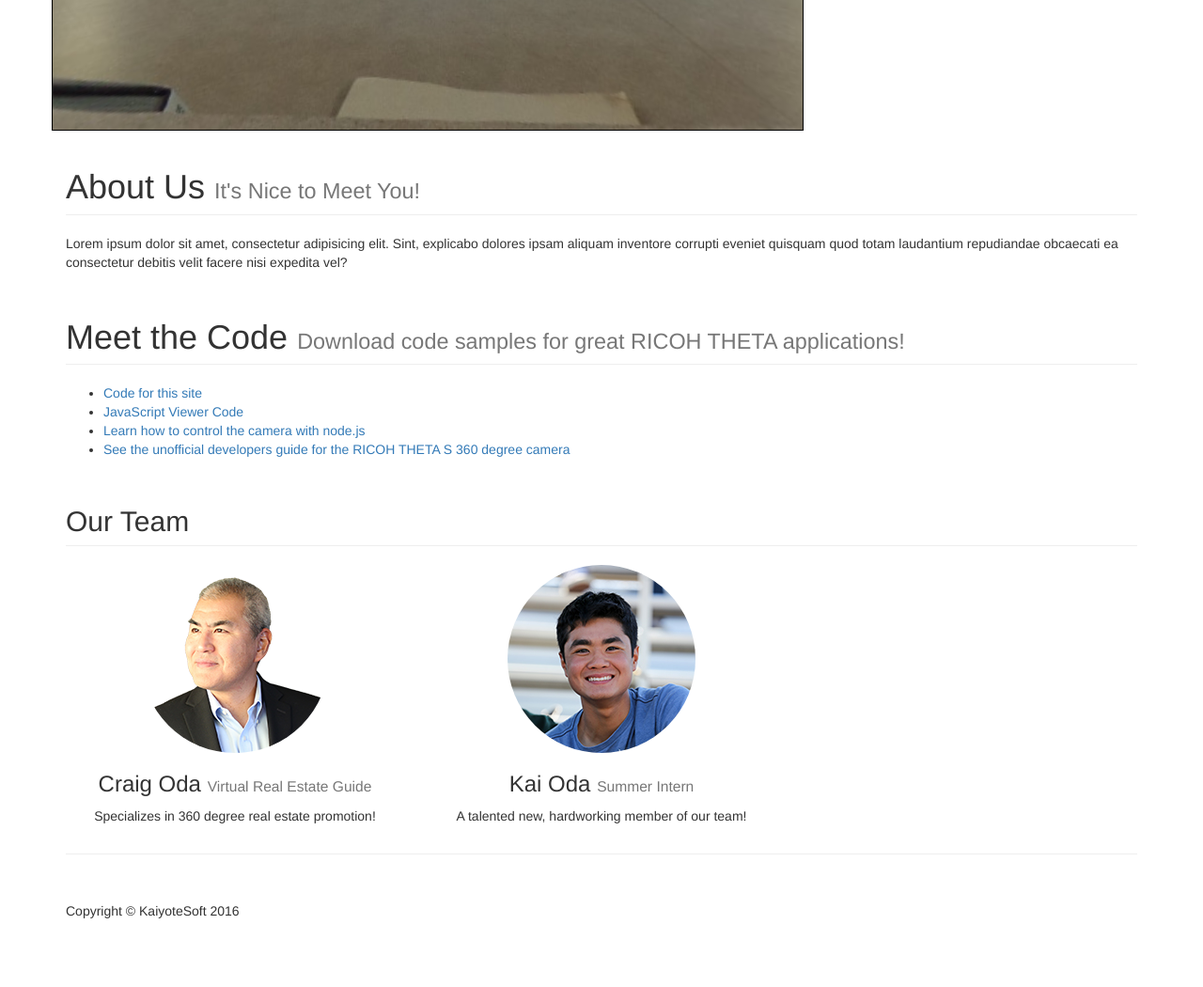
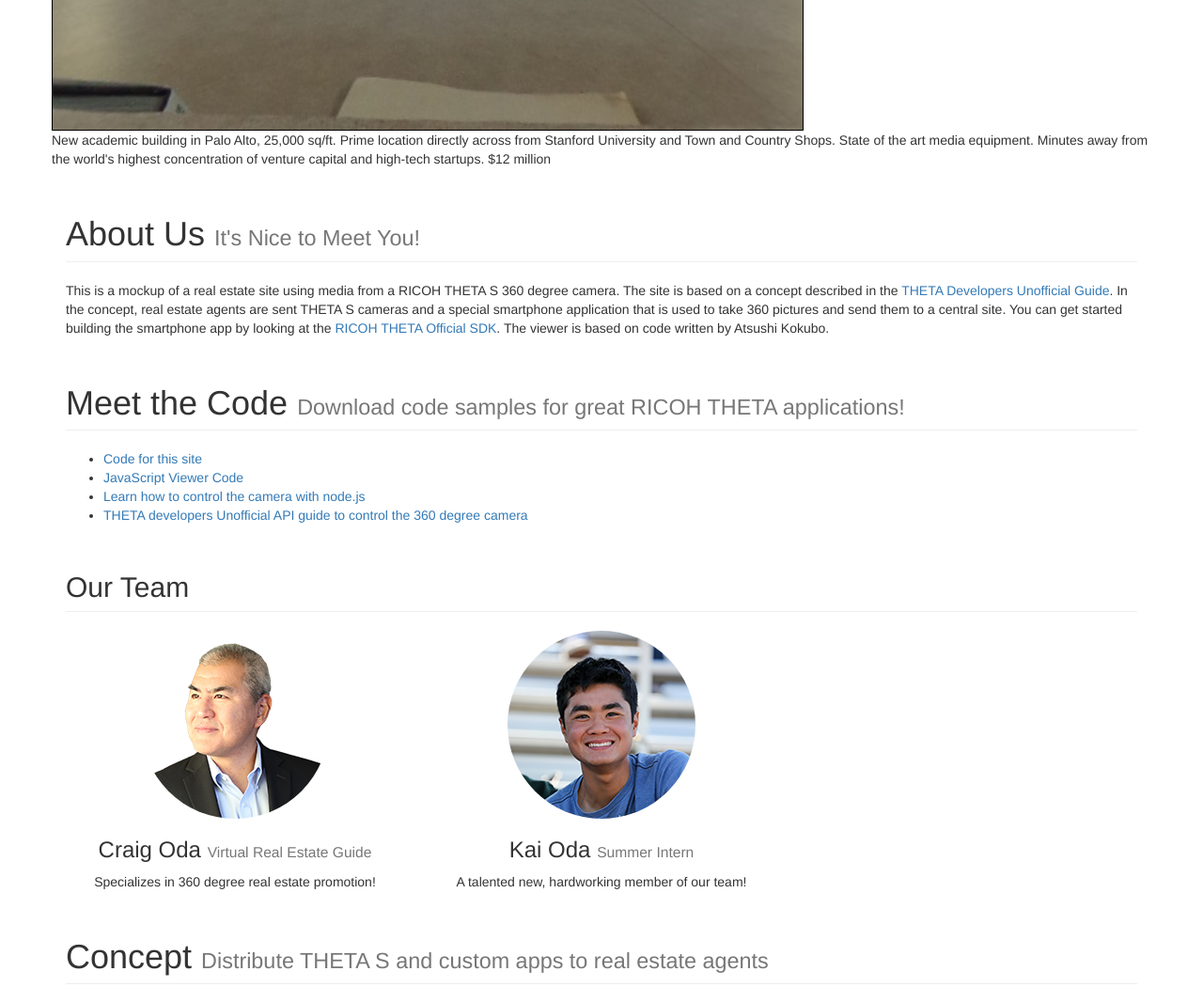
Before and after one commit to KaiyoteSoft/realEstate, a plain HTML site: page index.html in a window 1280 px wide. Shown: the part 660-1710 px from the top of the page at 94% size. Drawn offline with Linux system fonts and the light colour scheme; animation ran at ten frames a second.

Commit message:
added text on real estate system concept

```diff
--- a/index.html
+++ b/index.html
@@ -77,7 +77,8 @@
     <div class="container">
       <h1>KaiyoteSoft Real Estate</h1>
       <h4>We are happy to be your personal real estate tour guides</h4>
-      <h4>Feel free to explore our 360 image below.</h4>
+      <h4>Explore our 360 image below. Drag mouse up, down, left,
+        right or scroll wheel to zoom</h4>
         <div class="row">
           <div id="theta-viewer"></div>
           <script>
@@ -88,6 +89,11 @@
             $("#theta-viewer").createThetaViewer('images/mac.JPG');
         }(jQuery));
           </script>
+          <p>New academic building in Palo Alto, 25,000 sq/ft. Prime location
+            directly across from Stanford University and Town and Country
+            Shops. State of the art media equipment. Minutes away from the
+              world's highest concentration of venture capital and high-tech
+              startups. $12 million</p>
         </div>
         <!-- Introduction Row -->
         <div class="row">
@@ -95,7 +101,20 @@
                 <h1 class="page-header">About Us
                     <small>It's Nice to Meet You!</small>
                 </h1>
-                <p>Lorem ipsum dolor sit amet, consectetur adipisicing elit. Sint, explicabo dolores ipsam aliquam inventore corrupti eveniet quisquam quod totam laudantium repudiandae obcaecati ea consectetur debitis velit facere nisi expedita vel?</p>
+                <p>This is a mockup of a real estate site using media
+                from a RICOH THETA S 360 degree camera. The site is based
+                on a concept described in the
+                <a href="http://theta360developers.github.io/">
+                  THETA Developers Unofficial Guide</a>.
+                In the concept, real estate agents are sent THETA S cameras
+                and a special smartphone application that is used to take 360
+                pictures and send them to a central site. You can get started
+                building the smartphone app by looking at the
+                <a href="https://developers.theta360.com/en/docs/sdk/">
+                  RICOH THETA Official SDK</a>.
+                The viewer is based on code written by Atsushi Kokubo.
+
+              </p>
             </div>
         </div>
 
@@ -108,7 +127,8 @@
                   <li> <a href="https://github.com/KaiyoteSoft/realEstate" target="_blank">Code for this site</a> </li>
                   <li><a href="https://github.com/theta360developers/ThetaViewer" target="_blank">JavaScript Viewer Code</a></li>
                   <li><a href="http://theta360developers.github.io/blog/javascript/2015/12/17/theta-s-nodejs.html" target="_blank">Learn how to control the camera with node.js</a></li>
-                  <li><a href="http://theta360developers.github.io/" target="_blank">See the unofficial developers guide for the RICOH THETA S 360 degree camera</a></li>
+                  <li><a href="http://codetricity.github.io/theta-s/" target="_blank">
+                    THETA developers Unofficial API guide to control the 360 degree camera</a></li>
                 </ul>
 
             </div>
@@ -163,6 +183,15 @@
             </div> -->
         </div>
 
+        <div class="row">
+            <div class="col-lg-12">
+                <h1 class="page-header">Concept
+                    <small>Distribute THETA S and custom apps to real estate agents</small>
+                </h1>
+            </div>
+            <img src="images/realestate.png">
+        </div>
+
         <hr>
 
         <!-- Footer -->
```
Also changed, not shown: images/realestate.png (added).
